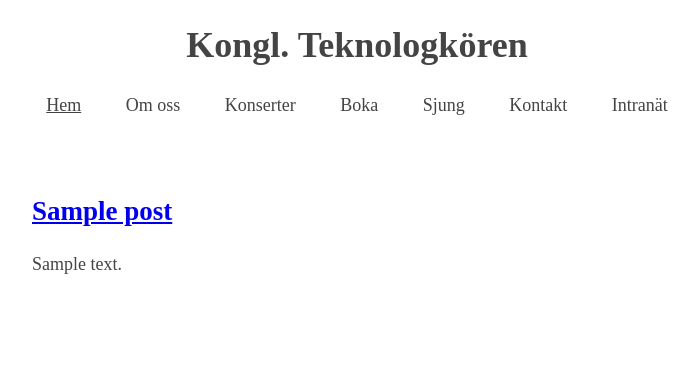
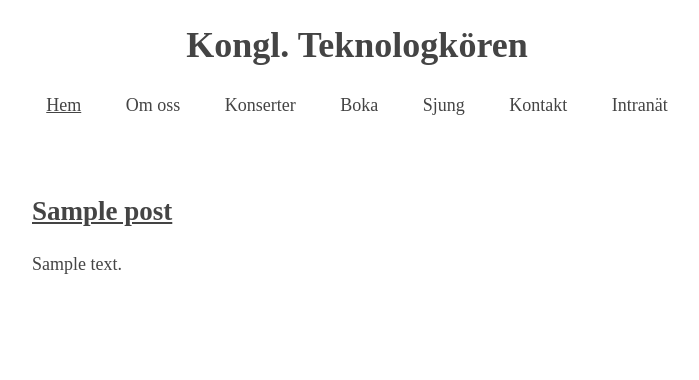
Before and after one commit to reinefjord/teknologkoren-se, a Python web app: template app/templates/index.html in a window 1280 px wide. Shown: the top 380 px of the page, without its empty margins (283-982 px from the left). Run offline with Jinja, Linux system fonts and the light colour scheme; the template is opened without the code that fills it: most values are stand-ins (such as "Sample title", 1, 10 or a date in 2020); some libraries are stand-ins or nearby versions.

Commit message:
make all <a> #444

```diff
--- a/app/static/css/style.css
+++ b/app/static/css/style.css
@@ -11,6 +11,10 @@ body {
 
 h1, h2, h3 {
     line-height: 1.2;
+}
+
+a {
+    color: #444;
 }
 
 header h1 {
```
